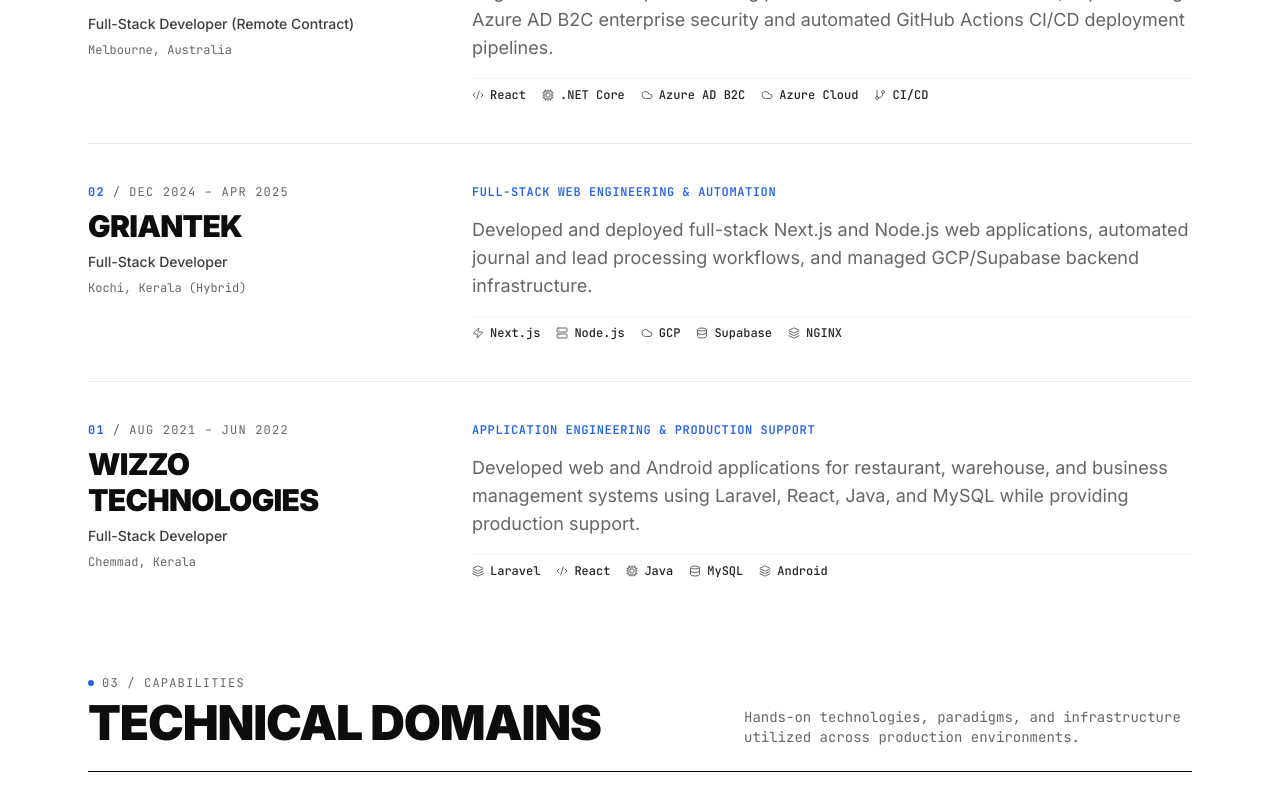
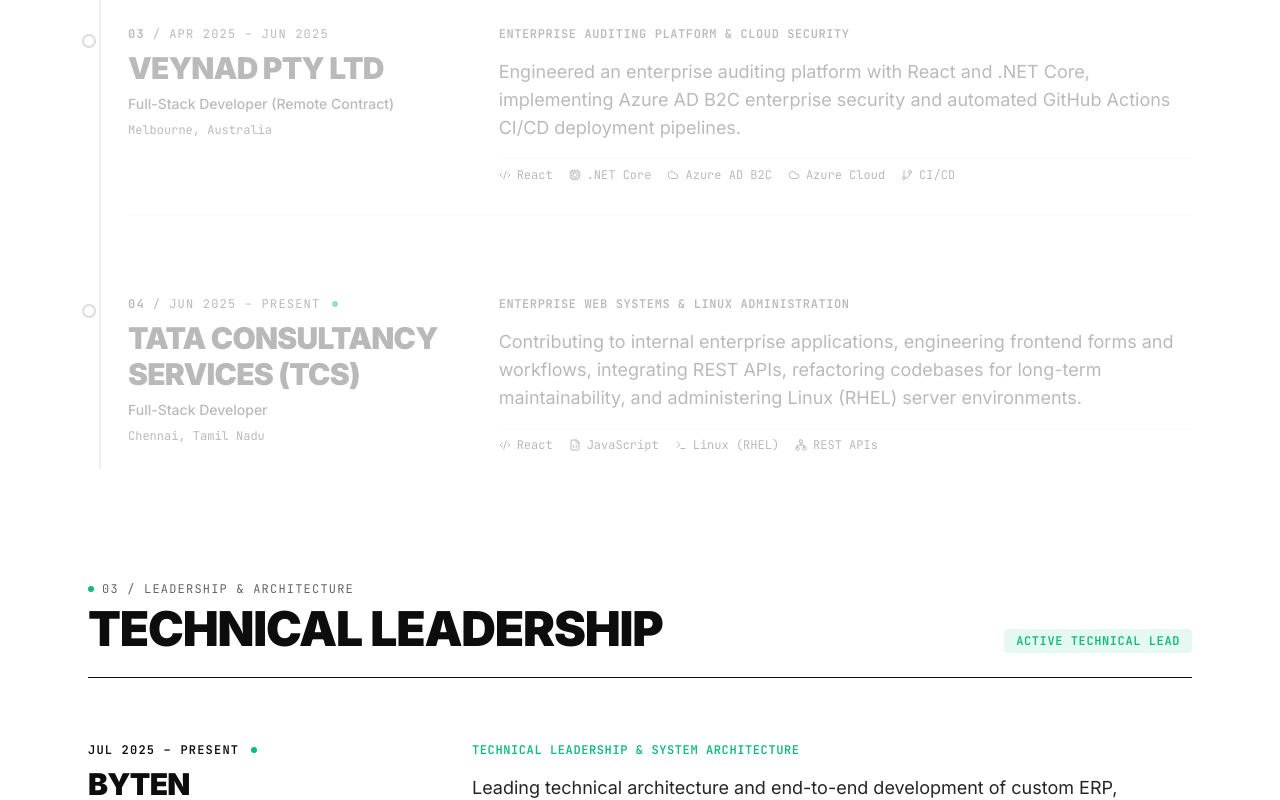
Before and after one commit to mrinshad/Portfolio, a Next.js app: page /about in a window 1280 px wide. Shown: the part 1840-2640 px from the top of the page. Built offline with nearby package versions, Linux system fonts and the light colour scheme.

Commit message:
updated the about page

```diff
--- a/app/about/page.tsx
+++ b/app/about/page.tsx
@@ -1,7 +1,8 @@
 import Link from "next/link"
-import { ArrowRight, ArrowUpRight, Terminal, Layers, Database, ShieldCheck } from "lucide-react"
+import { ArrowRight, ArrowUpRight, Layers } from "lucide-react"
 import { TechIcon } from "@/components/tech-icon"
-import { careerProgression, skillCategories, educationData } from "@/data"
+import { EditorialCareerJourney } from "@/components/editorial-career-journey"
+import { leadershipExperience, skillCategories, educationData } from "@/data"
 
 export const metadata = {
   title: "About & Experience | Mohammed Rinshad P",
@@ -25,45 +26,6 @@
   "Docker",
   "Tailwind CSS",
 ]
-
-const experienceStories: {
-  [key: string]: {
-    lead: string
-    summary: string
-    techHighlight: string[]
-  }
-} = {
-  byten: {
-    lead: "Technical Leadership & Architecture",
-    summary:
-      "Leading technical architecture and end-to-end development of custom ERP, accounting, and simulation platforms. Designing normalized PostgreSQL schemas, REST APIs, RBAC authorization, and engineering guidelines.",
-    techHighlight: ["Next.js", "Node.js", "Prisma ORM", "PostgreSQL", "System Design"],
-  },
-  tcs: {
-    lead: "Enterprise Web Systems & Linux Administration",
-    summary:
-      "Contributing to internal enterprise applications, engineering frontend forms and workflows, integrating REST APIs, refactoring codebases for long-term maintainability, and administering Linux (RHEL) server environments.",
-    techHighlight: ["React", "JavaScript", "Linux (RHEL)", "REST APIs"],
-  },
-  veynad: {
-    lead: "Cloud-Native Auditing Platform",
-    summary:
-      "Engineered an enterprise auditing platform with React and .NET Core, implementing Azure AD B2C enterprise security and automated GitHub Actions CI/CD deployment pipelines.",
-    techHighlight: ["React", ".NET Core", "Azure AD B2C", "Azure Cloud", "CI/CD"],
-  },
-  griantek: {
-    lead: "Full-Stack Web Engineering & Automation",
-    summary:
-      "Developed and deployed full-stack Next.js and Node.js web applications, automated journal and lead processing workflows, and managed GCP/Supabase backend infrastructure.",
-    techHighlight: ["Next.js", "Node.js", "GCP", "Supabase", "NGINX"],
-  },
-  wizzo: {
-    lead: "Application Engineering & Production Support",
-    summary:
-      "Developed web and Android applications for restaurant, warehouse, and business management systems using Laravel, React, Java, and MySQL while providing production support.",
-    techHighlight: ["Laravel", "React", "Java", "MySQL", "Android"],
-  },
-}
 
 export default function AboutPage() {
   return (
@@ -198,7 +160,7 @@
       </div>
 
       {/* ========================================================================= */}
-      {/* 3. EDITORIAL CAREER PROGRESSION (Engineering Journey)                     */}
+      {/* 3. EDITORIAL CAREER PROGRESSION (01 Wizzo → 02 Griantek → 03 Veynad → 04 TCS) */}
       {/* ========================================================================= */}
       <section className="container max-w-6xl px-6 space-y-12">
         <div className="flex flex-col sm:flex-row sm:items-end justify-between gap-4 border-b border-foreground pb-6">
@@ -212,46 +174,51 @@
             </h2>
           </div>
           <p className="text-sm text-muted-foreground max-w-md font-mono">
-            Chronological progression across full-stack engineering, enterprise platforms, and technical leadership.
+            Chronological employment progression across full-stack engineering and enterprise platforms.
           </p>
         </div>
 
-        {/* Editorial Chapters List */}
-        <div className="divide-y divide-border/60">
-          {[...careerProgression].reverse().map((item, idx) => {
-            const story = experienceStories[item.id] || {
-              lead: item.role,
-              summary: item.responsibilities[0],
-              techHighlight: item.technologies || [],
-            }
-            const isPresent = item.period.includes("Present")
-            const chapterNumber = `0${careerProgression.length - idx}`
+        {/* Scroll-Reactive Editorial Journey (01 to 04) */}
+        <EditorialCareerJourney />
+      </section>
 
-            return (
+      {/* ========================================================================= */}
+      {/* 4. TECHNICAL LEADERSHIP & CONSULTING (Dedicated ByteN Section)            */}
+      {/* ========================================================================= */}
+      <section className="container max-w-6xl px-6 space-y-8">
+        <div className="flex flex-col sm:flex-row sm:items-end justify-between gap-4 border-b border-foreground pb-6">
+          <div className="space-y-2">
+            <div className="text-xs font-mono uppercase tracking-widest text-muted-foreground flex items-center gap-2">
+              <span className="h-1.5 w-1.5 rounded-full bg-emerald-500" />
+              03 / Leadership & Architecture
+            </div>
+            <h2 className="text-3xl sm:text-5xl font-black uppercase tracking-tight text-foreground">
+              Technical Leadership
+            </h2>
+          </div>
+          <span className="text-xs font-mono uppercase tracking-wider text-emerald-500 font-semibold bg-emerald-500/10 px-3 py-1 rounded">
+            Active Technical Lead
+          </span>
+        </div>
+
+        <div className="space-y-8">
+          {leadershipExperience.map((item) => (
             <article
               key={item.id}
-                className="py-10 first:pt-4 last:pb-0 grid grid-cols-1 lg:grid-cols-12 gap-6 lg:gap-12 items-start group"
+              className="py-6 sm:py-8 border-b border-border/40 last:border-b-0 grid grid-cols-1 lg:grid-cols-12 gap-6 lg:gap-12 items-start"
             >
               {/* Left Metadata & Period (4 cols) */}
               <div className="lg:col-span-4 space-y-2">
                 <div className="flex items-center gap-2 text-xs font-mono uppercase tracking-widest">
-                    <span className="font-bold text-accentBlue">
-                      {chapterNumber}
-                    </span>
-                    <span className="text-muted-foreground">/</span>
-                    <span className="text-muted-foreground">
-                      {item.period}
-                    </span>
-                    {isPresent && (
+                  <span className="text-foreground font-semibold">{item.period}</span>
                   <span className="h-1.5 w-1.5 rounded-full bg-emerald-500 ml-1" />
-                    )}
                 </div>
 
-                  <h3 className="text-2xl sm:text-3xl font-black uppercase tracking-tight text-foreground group-hover:text-accentBlue transition-colors">
+                <h3 className="text-2xl sm:text-3xl font-black uppercase tracking-tight text-foreground">
                   {item.company}
                 </h3>
 
-                  <div className="text-sm font-medium text-foreground/80">
+                <div className="text-sm font-semibold text-emerald-500">
                   {item.role}
                 </div>
 
@@ -262,41 +229,42 @@
 
               {/* Right Editorial Story & Technologies (8 cols) */}
               <div className="lg:col-span-8 space-y-4">
-                  <div className="text-xs font-mono uppercase tracking-wider text-accentBlue font-semibold">
-                    {story.lead}
+                <div className="text-xs font-mono uppercase tracking-wider text-emerald-500 font-semibold">
+                  Technical Leadership & System Architecture
                 </div>
 
-                  <p className="text-base sm:text-lg text-muted-foreground leading-relaxed font-normal">
-                    {story.summary}
+                <p className="text-base sm:text-lg text-foreground/90 leading-relaxed font-normal">
+                  Leading technical architecture and end-to-end development of custom ERP, accounting, and simulation platforms. Designing normalized PostgreSQL schemas, REST APIs, RBAC authorization, and engineering guidelines.
                 </p>
 
+                {item.technologies && (
                   <div className="flex flex-wrap items-center gap-x-4 gap-y-2 pt-2 text-xs font-mono text-muted-foreground border-t border-border/40">
-                    {story.techHighlight.map((tech, tIdx) => (
+                    {item.technologies.map((tech, tIdx) => (
                       <span
                         key={tIdx}
-                        className="inline-flex items-center gap-1.5 text-foreground/90 font-medium"
+                        className="inline-flex items-center gap-1.5 text-foreground font-medium"
                       >
                         <TechIcon name={tech} className="h-3 w-3 text-muted-foreground" />
                         {tech}
                       </span>
                     ))}
                   </div>
+                )}
               </div>
             </article>
-            )
-          })}
+          ))}
         </div>
       </section>
 
       {/* ========================================================================= */}
-      {/* 4. TECHNICAL DOMAINS & STACK (Editorial Grouping)                          */}
+      {/* 5. TECHNICAL DOMAINS & STACK (Editorial Grouping)                          */}
       {/* ========================================================================= */}
       <section className="container max-w-6xl px-6 space-y-12">
         <div className="flex flex-col sm:flex-row sm:items-end justify-between gap-4 border-b border-foreground pb-6">
           <div className="space-y-2">
             <div className="text-xs font-mono uppercase tracking-widest text-muted-foreground flex items-center gap-2">
               <span className="h-1.5 w-1.5 rounded-full bg-accentBlue" />
-              03 / Capabilities
+              04 / Capabilities
             </div>
             <h2 className="text-3xl sm:text-5xl font-black uppercase tracking-tight text-foreground">
               Technical Domains
@@ -332,13 +300,13 @@
       </section>
 
       {/* ========================================================================= */}
-      {/* 5. EDUCATION & ACADEMIC FOUNDATION                                        */}
+      {/* 6. EDUCATION & ACADEMIC FOUNDATION                                        */}
       {/* ========================================================================= */}
       <section className="container max-w-6xl px-6 space-y-8">
         <div className="border-b border-foreground pb-6">
           <div className="text-xs font-mono uppercase tracking-widest text-muted-foreground flex items-center gap-2 mb-2">
             <span className="h-1.5 w-1.5 rounded-full bg-accentBlue" />
-            04 / Foundation
+            05 / Foundation
           </div>
           <h2 className="text-3xl sm:text-5xl font-black uppercase tracking-tight text-foreground">
             Education
@@ -363,7 +331,7 @@
       </section>
 
       {/* ========================================================================= */}
-      {/* 6. BOTTOM GATEWAY LINKS                                                   */}
+      {/* 7. BOTTOM GATEWAY LINKS                                                   */}
       {/* ========================================================================= */}
       <section className="container max-w-6xl px-6 pt-8 border-t-2 border-foreground">
         <div className="flex flex-col md:flex-row items-start md:items-center justify-between gap-8">
--- /dev/null
+++ b/components/editorial-career-journey.tsx
@@ -0,0 +1,211 @@
+"use client"
+
+import * as React from "react"
+import { careerProgression, ExperienceItem } from "@/data"
+import { TechIcon } from "./tech-icon"
+
+const experienceStories: {
+  [key: string]: {
+    lead: string
+    summary: string
+    techHighlight: string[]
+  }
+} = {
+  wizzo: {
+    lead: "Application Engineering & Production Support",
+    summary:
+      "Developed web and Android applications for restaurant, warehouse, and business management systems using Laravel, React, Java, and MySQL while providing production support.",
+    techHighlight: ["Laravel", "React", "Java", "MySQL", "Android"],
+  },
+  griantek: {
+    lead: "Full-Stack Web Engineering & Automation",
+    summary:
+      "Developed and deployed full-stack Next.js and Node.js web applications, automated journal and lead processing workflows, and managed GCP/Supabase backend infrastructure.",
+    techHighlight: ["Next.js", "Node.js", "GCP", "Supabase", "NGINX"],
+  },
+  veynad: {
+    lead: "Enterprise Auditing Platform & Cloud Security",
+    summary:
+      "Engineered an enterprise auditing platform with React and .NET Core, implementing Azure AD B2C enterprise security and automated GitHub Actions CI/CD deployment pipelines.",
+    techHighlight: ["React", ".NET Core", "Azure AD B2C", "Azure Cloud", "CI/CD"],
+  },
+  tcs: {
+    lead: "Enterprise Web Systems & Linux Administration",
+    summary:
+      "Contributing to internal enterprise applications, engineering frontend forms and workflows, integrating REST APIs, refactoring codebases for long-term maintainability, and administering Linux (RHEL) server environments.",
+    techHighlight: ["React", "JavaScript", "Linux (RHEL)", "REST APIs"],
+  },
+  byten: {
+    lead: "Technical Leadership & System Architecture",
+    summary:
+      "Leading technical architecture and end-to-end development of custom ERP, accounting, and simulation platforms. Designing normalized PostgreSQL schemas, REST APIs, RBAC authorization, and engineering guidelines.",
+    techHighlight: ["Next.js", "Node.js", "Prisma ORM", "PostgreSQL", "System Design"],
+  },
+}
+
+export function EditorialCareerJourney() {
+  const itemRefs = React.useRef<(HTMLElement | null)[]>([])
+  const [activeIndex, setActiveIndex] = React.useState<number>(0)
+  const [isReducedMotion, setIsReducedMotion] = React.useState(false)
+
+  React.useEffect(() => {
+    const query = window.matchMedia("(prefers-reduced-motion: reduce)")
+    setIsReducedMotion(query.matches)
+
+    const onChange = (e: MediaQueryListEvent) => setIsReducedMotion(e.matches)
+    query.addEventListener("change", onChange)
+    return () => query.removeEventListener("change", onChange)
+  }, [])
+
+  // Scroll Observer: Detects which milestone is currently in the reading focal zone
+  React.useEffect(() => {
+    if (isReducedMotion) return
+
+    const observers: IntersectionObserver[] = []
+
+    itemRefs.current.forEach((el, index) => {
+      if (!el) return
+
+      const observer = new IntersectionObserver(
+        (entries) => {
+          entries.forEach((entry) => {
+            if (entry.isIntersecting) {
+              setActiveIndex(index)
+            }
+          })
+        },
+        {
+          rootMargin: "-25% 0px -40% 0px",
+          threshold: 0.2,
+        }
+      )
+
+      observer.observe(el)
+      observers.push(observer)
+    })
+
+    return () => {
+      observers.forEach((obs) => obs.disconnect())
+    }
+  }, [isReducedMotion])
+
+  return (
+    <div className="relative pl-6 sm:pl-10 space-y-12">
+      {/* Subtle Progression Spine */}
+      <div className="absolute left-[7px] sm:left-[11px] top-4 bottom-4 w-[1.5px] bg-border/50" />
+
+      {careerProgression.map((item, idx) => {
+        const story = experienceStories[item.id] || {
+          lead: item.role,
+          summary: item.responsibilities[0],
+          techHighlight: item.technologies || [],
+        }
+        const isActive = activeIndex === idx
+        const isPresent = item.period.includes("Present")
+        const chapterNumber = `0${idx + 1}`
+
+        return (
+          <article
+            key={item.id}
+            ref={(el) => {
+              itemRefs.current[idx] = el
+            }}
+            tabIndex={0}
+            onFocus={() => setActiveIndex(idx)}
+            className={`relative py-6 sm:py-8 border-b border-border/40 last:border-b-0 grid grid-cols-1 lg:grid-cols-12 gap-6 lg:gap-12 items-start transition-all duration-500 ease-out focus:outline-none ${
+              isActive || isReducedMotion
+                ? "opacity-100 translate-x-1 sm:translate-x-2"
+                : "opacity-45 hover:opacity-80 translate-x-0"
+            }`}
+          >
+            {/* Progression Node Marker */}
+            <div
+              className={`absolute -left-[30px] sm:-left-[46px] top-8 sm:top-10 h-3.5 w-3.5 rounded-full border-2 transition-all duration-500 ${
+                isActive && !isReducedMotion
+                  ? "border-accentBlue bg-accentBlue ring-4 ring-accentBlue/25 scale-125"
+                  : "border-muted-foreground/50 bg-background"
+              }`}
+            />
+
+            {/* Left Metadata & Period (4 cols) */}
+            <div className="lg:col-span-4 space-y-2">
+              <div className="flex items-center gap-2 text-xs font-mono uppercase tracking-widest">
+                <span
+                  className={`font-bold transition-colors duration-300 ${
+                    isActive ? "text-accentBlue" : "text-muted-foreground"
+                  }`}
+                >
+                  {chapterNumber}
+                </span>
+                <span className="text-muted-foreground">/</span>
+                <span
+                  className={`transition-colors duration-300 ${
+                    isActive ? "text-foreground font-semibold" : "text-muted-foreground"
+                  }`}
+                >
+                  {item.period}
+                </span>
+                {isPresent && (
+                  <span className="h-1.5 w-1.5 rounded-full bg-emerald-500 ml-1" />
+                )}
+              </div>
+
+              <h3
+                className={`text-2xl sm:text-3xl font-black uppercase tracking-tight transition-colors duration-300 ${
+                  isActive ? "text-foreground" : "text-muted-foreground"
+                }`}
+              >
+                {item.company}
+              </h3>
+
+              <div
+                className={`text-sm font-medium transition-colors duration-300 ${
+                  isActive ? "text-foreground/90 font-semibold" : "text-muted-foreground"
+                }`}
+              >
+                {item.role}
+              </div>
+
+              <div className="text-xs font-mono text-muted-foreground">
+                {item.location}
+              </div>
+            </div>
+
+            {/* Right Editorial Story & Technologies (8 cols) */}
+            <div className="lg:col-span-8 space-y-4">
+              <div
+                className={`text-xs font-mono uppercase tracking-wider font-semibold transition-colors duration-300 ${
+                  isActive ? "text-accentBlue" : "text-muted-foreground"
+                }`}
+              >
+                {story.lead}
+              </div>
+
+              <p
+                className={`text-base sm:text-lg leading-relaxed transition-colors duration-300 ${
+                  isActive ? "text-foreground/90 font-normal" : "text-muted-foreground"
+                }`}
+              >
+                {story.summary}
+              </p>
+
+              <div className="flex flex-wrap items-center gap-x-4 gap-y-2 pt-2 text-xs font-mono text-muted-foreground border-t border-border/40">
+                {story.techHighlight.map((tech, tIdx) => (
+                  <span
+                    key={tIdx}
+                    className={`inline-flex items-center gap-1.5 transition-colors duration-300 ${
+                      isActive ? "text-foreground font-medium" : "text-muted-foreground"
+                    }`}
+                  >
+                    <TechIcon name={tech} className="h-3 w-3 text-muted-foreground" />
+                    {tech}
+                  </span>
+                ))}
+              </div>
+            </div>
+          </article>
+        )
+      })}
+    </div>
+  )
+}
--- a/data/experience.ts
+++ b/data/experience.ts
@@ -104,7 +104,6 @@
   employmentExperience[2], // Griantek
   employmentExperience[1], // Veynad Pty Ltd
   employmentExperience[0], // Tata Consultancy Services (TCS)
-  leadershipExperience[0], // ByteN
 ]
 
 export const experienceData: ExperienceItem[] = [
```
Lines whose indentation alone changed are shown as unchanged.
